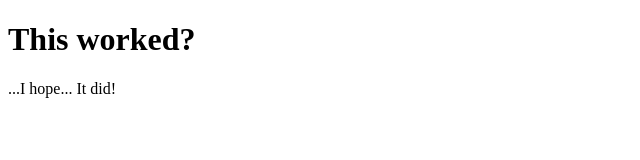
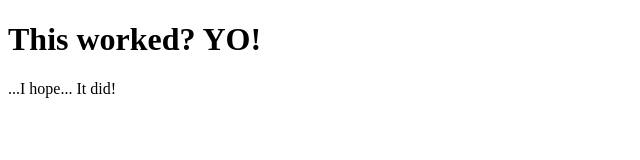
Before and after one commit to eshinn/githook-test, a website: page src/index.pug in a window 1280 px wide. Shown: the whole page, without its empty margins (0-640 px from the left). Drawn offline with nearby package versions, Linux system fonts and the light colour scheme; files that its build step writes are made by us from their sources.

Commit message:
Updated txt

```diff
--- a/src/index.pug
+++ b/src/index.pug
@@ -3,5 +3,5 @@
 	head
 		title Hi
 	body
-		h1 This worked?
+		h1 This worked? YO!
 		p ...I hope... It did!
```
